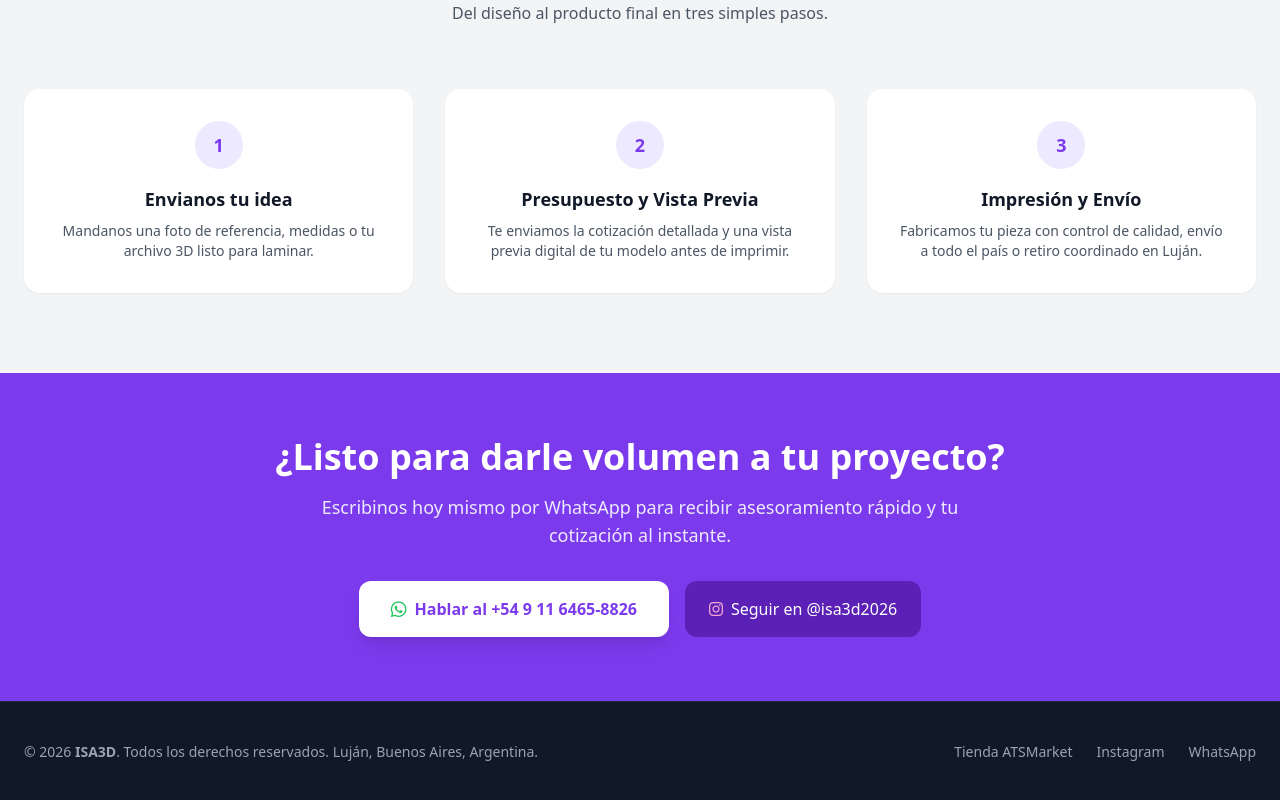
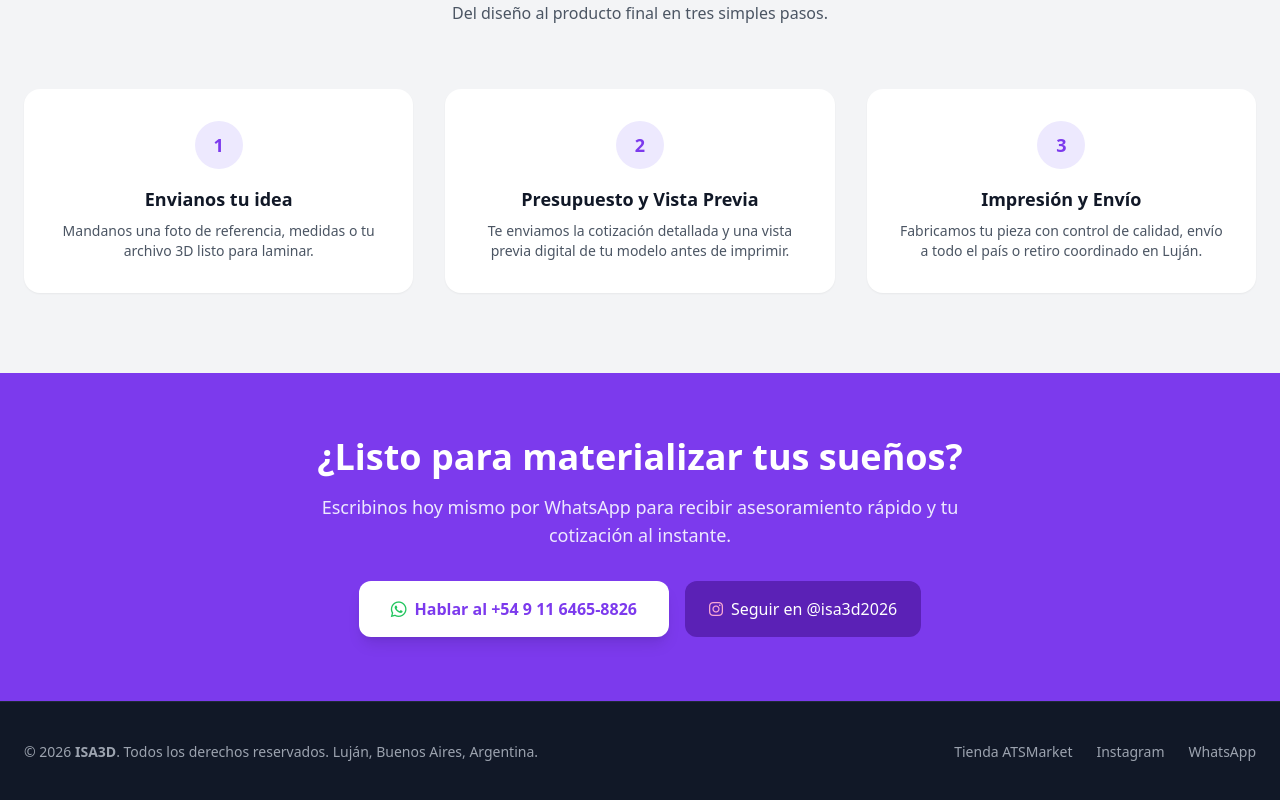
Before and after one commit to alvarosaccomani/isa3d-web-app, an Angular app: page / in a window 1280 px wide. Shown: the part 1468-2268 px from the top of the page. Built offline with nearby package versions, Linux system fonts and the light colour scheme.

Commit message:
i change text ¿Listo para darle volumen a tu proyecto? by ¿Listo para materializar tus sueños? in home component

```diff
--- a/src/app/public/home/home.component.html
+++ b/src/app/public/home/home.component.html
@@ -98,7 +98,7 @@
 <!-- CTA FINAL -->
 <section id="contacto" class="bg-brandViolet text-white py-16">
   <div class="max-w-5xl mx-auto px-6 text-center">
-    <h2 class="text-3xl sm:text-4xl font-black mb-4">¿Listo para darle volumen a tu proyecto?</h2>
+    <h2 class="text-3xl sm:text-4xl font-black mb-4">¿Listo para materializar tus sueños?</h2>
     <p class="text-violet-100 text-lg mb-8 max-w-2xl mx-auto">
       Escribinos hoy mismo por WhatsApp para recibir asesoramiento rápido y tu cotización al instante.
     </p>
```
